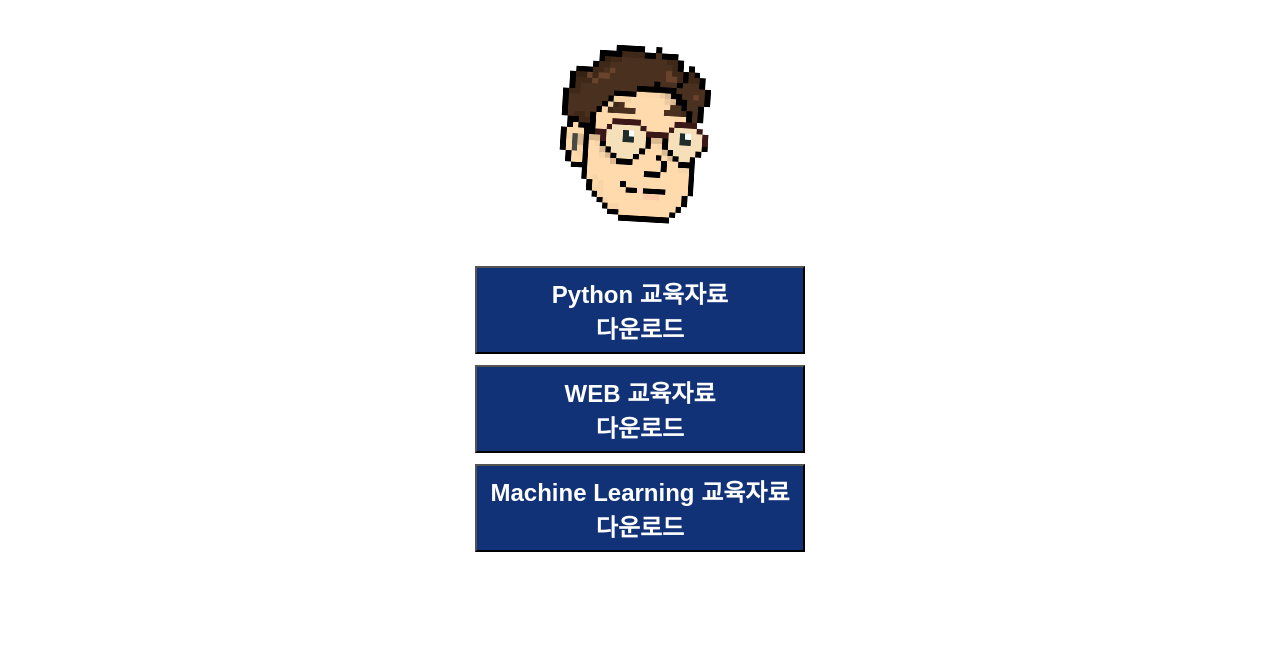
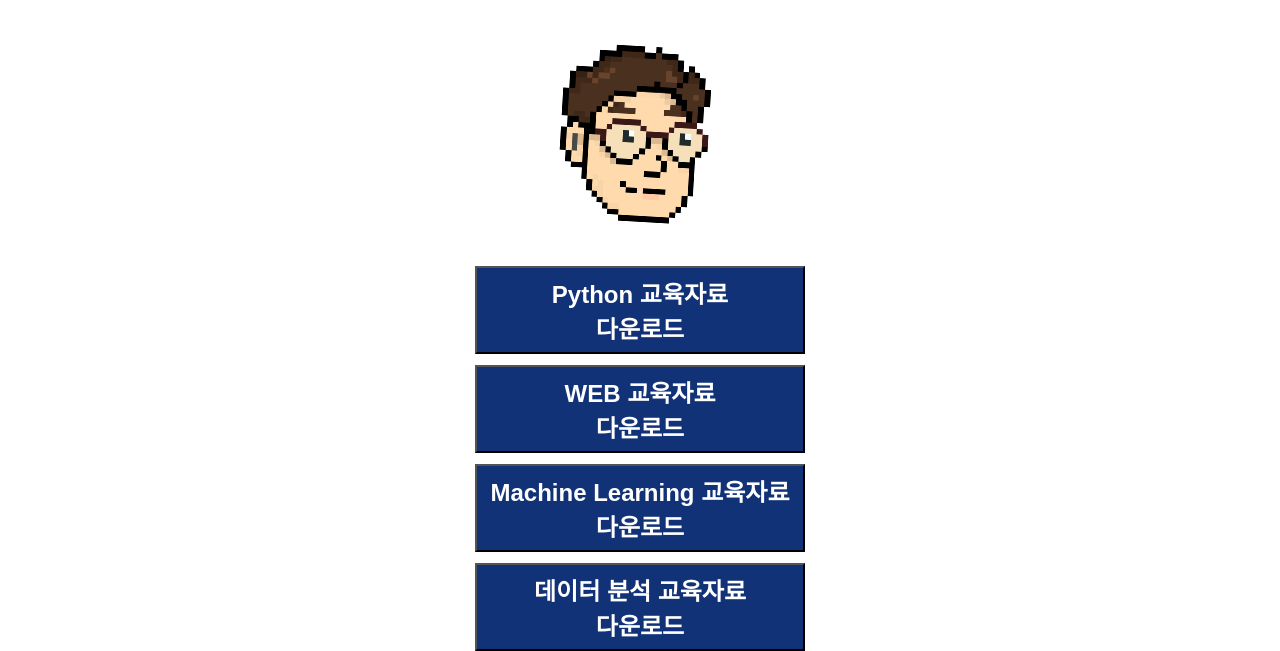
Before and after one commit to ej-rarus/ej-rarus.github.io, a plain HTML site: page index.html in a window 1280 px wide. Shown: the part 268-919 px from the top of the page. Before the commit the page ends 820 px from the top, so only its background shows below. Drawn offline with Linux system fonts and the light colour scheme.

Commit message:
-update!

```diff
--- a/index.html
+++ b/index.html
@@ -69,6 +69,9 @@
             <button class="dl-btn" type="button" onclick="window.open('https://drive.google.com/drive/folders/1O1mP_GLFEuuzuaFGZ_y6Iq3n1AXeb4Wz?usp=sharing')";>WEB 교육자료<br>다운로드</button>
             <br><br>
             <button class="dl-btn" type="button" onclick="window.open('https://drive.google.com/drive/folders/1I0xin9XAkqPtKbqQMAfMKBrvKZmNOo0w?usp=drive_link')";>Machine Learning 교육자료<br>다운로드</button>
+            <br><br>
+            <button class="dl-btn" type="button" onclick="window.open('https://drive.google.com/drive/folders/13C7369QbjUVNYqzYfH0PAVUNY5cwzSeI?usp=drive_link')";>데이터 분석 교육자료<br>다운로드</button>
+
         </div>
 
     </div>
```
